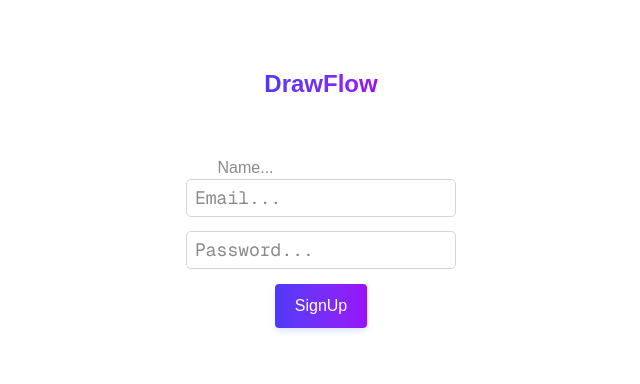
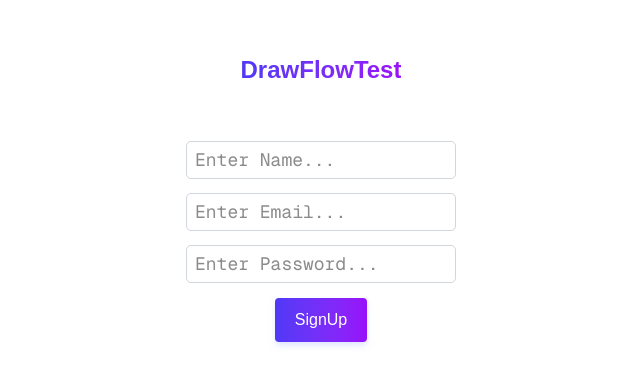
Before and after one commit to chaturvedi-anil/excalidraw-clone, a Next.js app in the folder apps/excalidraw-frontend/: page /signup in a window 1280 px wide. Shown: the part 200-584 px from the top of the page, without its empty margins (319-959 px from the left). Built offline with nearby package versions, Linux system fonts and the light colour scheme.

Commit message:
feat(ui): add canvas rect

```diff
--- /dev/null
+++ b/apps/excalidraw-frontend/app/canvas/[roomId]/page.tsx
@@ -0,0 +1,52 @@
+"use client";
+
+import { useEffect, useRef} from 'react'
+
+export default function Canvas() {
+    const canvasRef = useRef<HTMLCanvasElement>(null);
+
+    useEffect(() => {
+        if (canvasRef.current) {
+            const canvas = canvasRef.current;
+            const ctx = canvas.getContext("2d");
+
+            // ctx?.strokeRect(250, 250, 200, 100);
+            // strokeReac(starting left, starting top, width, height)
+
+            let clicked = false;
+            let startX = 0;
+            let startY = 0;
+
+            canvas.addEventListener("mousedown", (e) => {
+                clicked = true;
+                startX = e.clientX;
+                startY = e.clientY;
+            });
+
+            canvas.addEventListener("mouseup", (e) => {
+                clicked = false;
+                console.log(e.clientX);
+                console.log(e.clientY);
+            });
+
+            canvas.addEventListener("mousemove", (e) => {
+                if (clicked) {
+                    const width = e.clientX - startX;
+                    const height = e.clientY - startY;
+
+                    ctx?.clearRect(0, 0, canvas.width, canvas.height);
+                    ctx?.strokeRect(startX, startY, width, height);
+                }
+            });
+
+
+        }
+    }, [canvasRef]);
+    return (
+        <div className='bg-white'>
+            <canvas ref={canvasRef} width={"500"} height={"500"}>
+                Canvas
+            </canvas>
+        </div>
+    )
+}
--- a/apps/excalidraw-frontend/components/AuthPage.tsx
+++ b/apps/excalidraw-frontend/components/AuthPage.tsx
@@ -6,12 +6,16 @@ import Card from "@repo/ui/card";
 export function AuthPage({isSignin}:{
     isSignin: boolean
 }) {
+
+    const handleSubmit = () => {};
     return <div className="w-screen h-screen flex justify-center items-center ">
-        <Card headingText="DrawFlow">
-            <div className="mt-5 px-8 py-5 flex flex-col justify- items-center">
-                {!isSignin && <input type="text" placeholder="Name..." />}
-                <input className="outline outline-gray-300 rounded py-1 px-2 mb-4 text-lg text-gray font-mono capitalize focus:outline-2" type="text" placeholder="Email..." />
-                <input className="outline outline-gray-300 rounded py-1 px-2 mb-4 text-lg text-gray font-mono capitalize focus:outline-2" type="password" placeholder="Password..." />
+        <Card headingText="DrawFlowTest">
+            <div className="mt-5 px-8 py-5 flex flex-col justify-between items-center">
+                {!isSignin &&
+                    <input className="outline outline-gray-300 rounded py-1 px-2 mb-4 text-lg text-gray font-mono capitalize focus:outline-2" type="text" placeholder="Enter Name..." />
+                }
+                <input className="outline outline-gray-300 rounded py-1 px-2 mb-4 text-lg text-gray font-mono capitalize focus:outline-2" type="text" placeholder="Enter Email..." />
+                <input className="outline outline-gray-300 rounded py-1 px-2 mb-4 text-lg text-gray font-mono capitalize focus:outline-2" type="password" placeholder="Enter Password..." />
                 <Button
                     variant="primary"
                     size="md"
--- a/apps/excalidraw-frontend/package.json
+++ b/apps/excalidraw-frontend/package.json
@@ -3,9 +3,9 @@
   "version": "0.1.0",
   "private": true,
   "scripts": {
-    "dev": "next dev --turbopack",
+    "dev": "next dev --port 3001 --turbopack",
     "build": "next build",
-    "start": "next start",
+    "start": "next start --port 3001",
     "lint": "next lint"
   },
   "dependencies": {
--- a/packages/ui/src/card.tsx
+++ b/packages/ui/src/card.tsx
@@ -9,13 +9,15 @@ interface cardProps {
 
 export default function Card({headingText, children} : cardProps) {
   return (
-    <div className="shadow-[0_3px_10px_rgb(147,51,234,0.2)] bg-white rounded flex flex-col justify-between items-center">
-      <div className="shadow-[0_1px_0px_rgb(147,51,234,0.2)] w-full flex justify-center p-4">
+    <div className="shadow-[0px_3px_10px_rgb(147,51,234,0.2)] bg-white rounded flex flex-col justify-between items-center">
+      <div className="shadow-[0px_1px_0px_rgb(147,51,234,0.2)] w-full flex justify-center p-4">
           <span className="text-2xl font-bold bg-gradient-to-r from-indigo-600 to-purple-600 bg-clip-text text-transparent">
               {headingText}
           </span>
       </div>
-      {children}
+      <div className="w-full">
+        {children}
+      </div>
     </div>
   )
 }
```
Also changed, not shown: packages/ui/src/input.tsx (+18 -5 lines).
